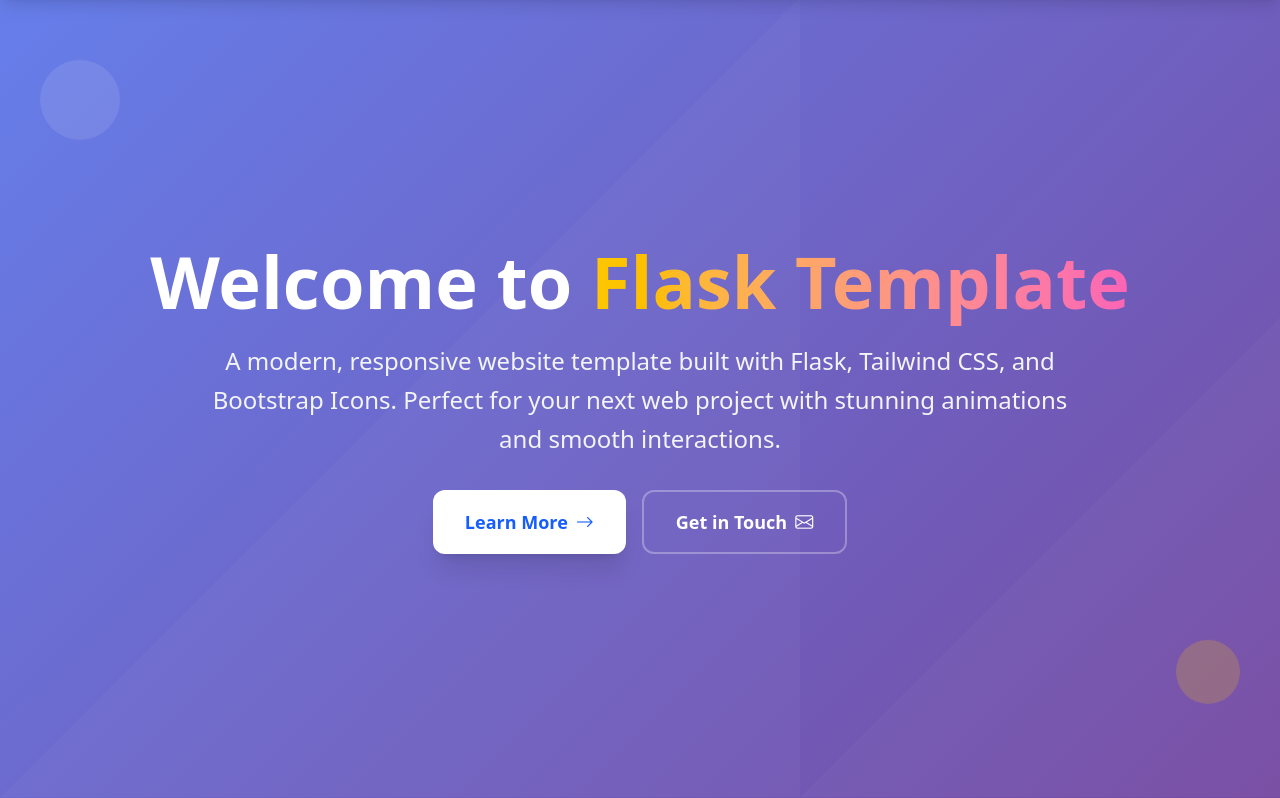
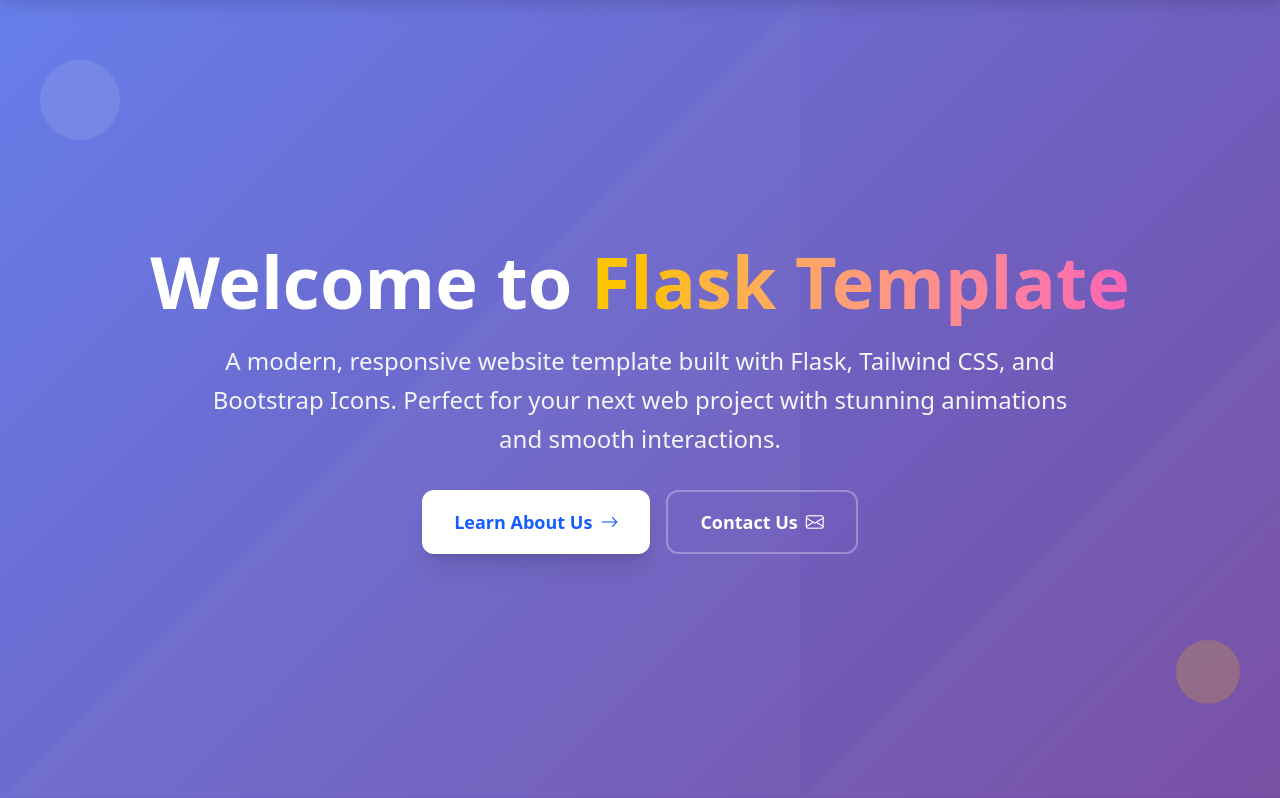
Before and after one commit to MACantara/flask-website-template, a Flask app: page / in a window 1280 px wide. Shown: the part 66-864 px from the top of the page. Run offline with Flask 3, Linux system fonts and the light colour scheme.

Commit message:
Refactor call-to-action button text for clarity and consistency

```diff
--- a/app/templates/home.html
+++ b/app/templates/home.html
@@ -39,11 +39,11 @@
             </p>
             <div class="flex flex-col sm:flex-row justify-center gap-4 opacity-0 animate-fade-in-up" style="animation-delay: 0.6s;">
                 <a href="{{ url_for('main.about') }}" class="group inline-flex items-center px-8 py-4 bg-white text-blue-600 font-semibold text-lg rounded-xl hover:bg-gray-50 transition-all duration-300 focus:outline-none focus:ring-4 focus:ring-white/25 shadow-xl hover:shadow-2xl">
-                    <span>Learn More</span>
+                    <span>Learn About Us</span>
                     <i class="bi bi-arrow-right ml-2"></i>
                 </a>
                 <a href="{{ url_for('contact.contact_page') }}" class="group inline-flex items-center px-8 py-4 bg-transparent text-white font-semibold text-lg rounded-xl border-2 border-white/30 hover:bg-white/10 backdrop-blur-sm transition-all duration-300 focus:outline-none focus:ring-4 focus:ring-white/25 hover:border-white/50">
-                    <span>Get in Touch</span>
+                    <span>Contact Us</span>
                     <i class="bi bi-envelope ml-2"></i>
                 </a>
             </div>
```
